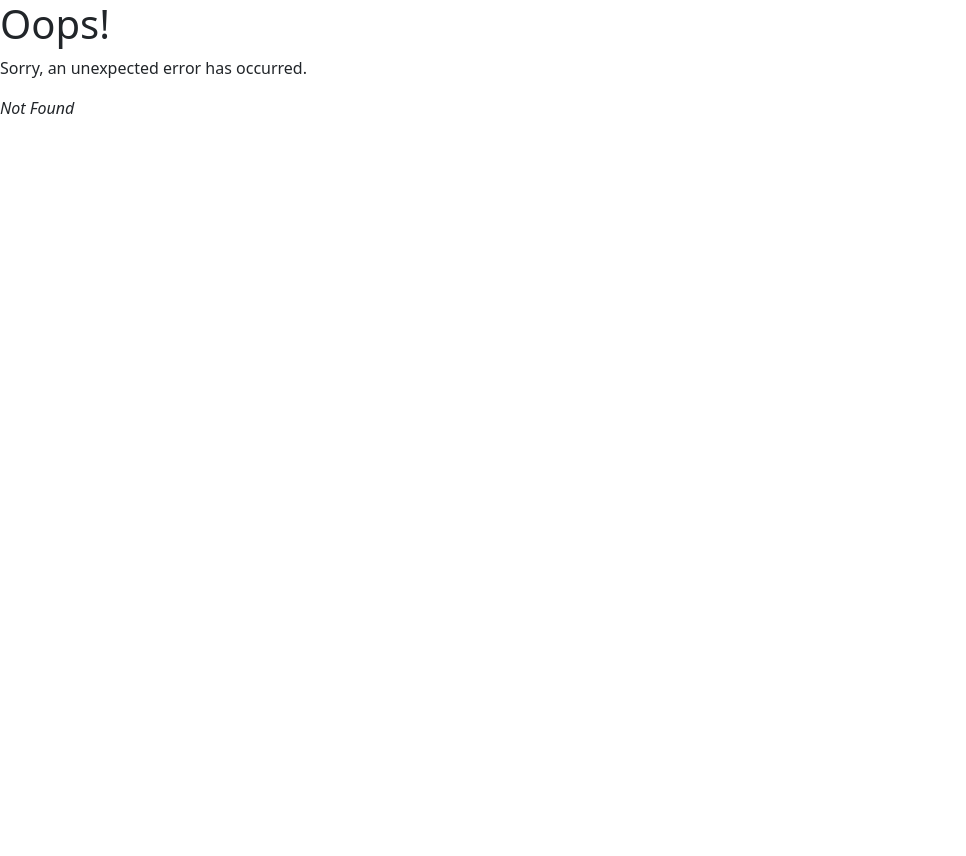
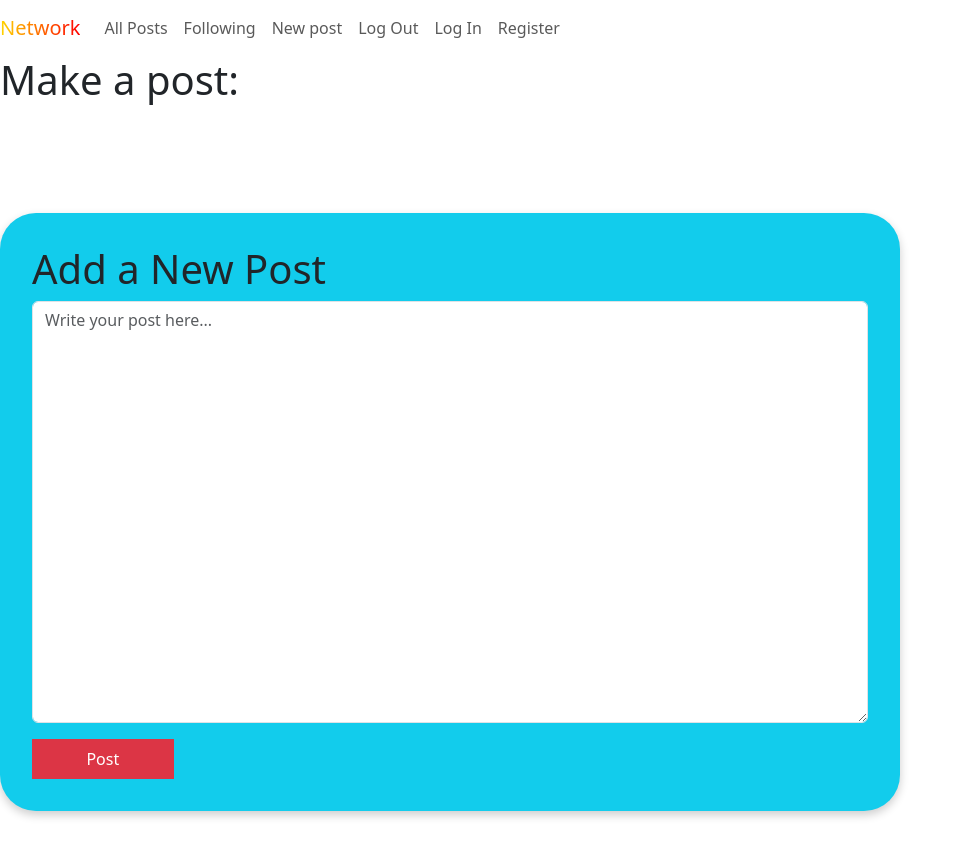
Before and after one commit to MONISHSHARMA080/Social-network, a React (Vite) app in the folder network/frontend_react/: page /New-post in a window 1280 px wide. Before the commit this address had no page. Shown: the top 856 px of the page, without its empty margins (0-966 px from the left). Before the commit the page ends 800 px from the top, so only its background shows below. Built offline with nearby package versions, Linux system fonts and the light colour scheme.

Commit message:
made minor changes to New-post file

```diff
--- a/network/frontend_react/src/Navbar.jsx
+++ b/network/frontend_react/src/Navbar.jsx
@@ -26,12 +26,12 @@ export default function NavBar({ user }) {
           <li className="nav-item">
             <Link className="nav-link" to="/following">Following</Link>
           </li>
-              <li className="nav-item">
-                <a className="nav-link" href="/logout">Log Out</a>
-              </li>
-              <li className="nav-item">
-                <a className="nav-link" href="/new_post">New post</a>
-              </li>
+          <li className="nav-item">
+            <Link className="nav-link" to="New-post">New post</Link>
+          </li>
+          <li className="nav-item">
+            <a className="nav-link" href="/logout">Log Out</a>
+          </li>
               <li className="nav-item">
                 <a className="nav-link" href="/login">Log In</a>
               </li>
--- a/network/frontend_react/src/New_post.jsx
+++ b/network/frontend_react/src/New_post.jsx
@@ -39,14 +39,26 @@ return (<>
 
     <h1 className='said_Post_colour' >Make a post:</h1>
 
-    <div className="container">
-        <div className="card">
+    <div className="container-n">
+        <div className="card-n">
             <h1>Add a New Post</h1>
             <form action="" method="post" onSubmit={(e)=>{e.preventDefault();setNumber(number+1)}} >
 
-                <div className="form-group">
-                    <textarea className="form-control rounded" id="text" name="text" rows="17" column="10" placeholder="Write your post here..." value={text} required onChange={(e) => {setText(e.target.value)}} ></textarea>
-                </div>
+                <div className="form-group-n">
+                <textarea
+                        className="form-control rounded"
+                        id="text"
+                        name="text"
+                        rows="17"
+                        column="10"
+                        placeholder="Write your post here..."
+                        value={text}
+                        required
+                        onChange={(e) => {
+                            setText(e.target.value);
+                        }}
+                        style={{ width: "100%" }} ></textarea>
+               </div>
                 <button type="submit">Post</button>
             </form>
         </div>
--- a/network/frontend_react/src/main.jsx
+++ b/network/frontend_react/src/main.jsx
@@ -26,6 +26,16 @@ const router = createBrowserRouter([
       {
         path: "following",
         element: <Following />,
+        errorElement: <ErrorPage />,
+      },
+      {
+        path: "New-post",
+        element: <NewPost />,
+        errorElement: <ErrorPage />,
+      },
+      {
+        path: "profile",
+        element: <Profile />,
         errorElement: <ErrorPage />,
       },
 
--- a/network/frontend_react/src/styles(post).css
+++ b/network/frontend_react/src/styles(post).css
@@ -60,26 +60,29 @@
   color: rgb(139, 9, 179)
 }
 
-.container {
-  margin-top: 5rem;
+.container-n {
   display: flex;
   justify-content: center;
   align-items: center;
   height: 100vh;
+  width: 92%;
+  max-width: 900px;
 }
 
-.card {
+.card-n {
   padding: 2rem;
   border-radius: 36px;
   background-color: #12ccec;
   box-shadow: 0px 4px 10px rgba(0, 0, 0, 0.2);
+  width: 100%; /* Set the width to 100% to fill the container */
 }
+
 
 h1 {
   margin-bottom: 1rem;
 }
 
-.form-group {
+.form-group-n {
   margin-bottom: 1rem;
 }
 
```
